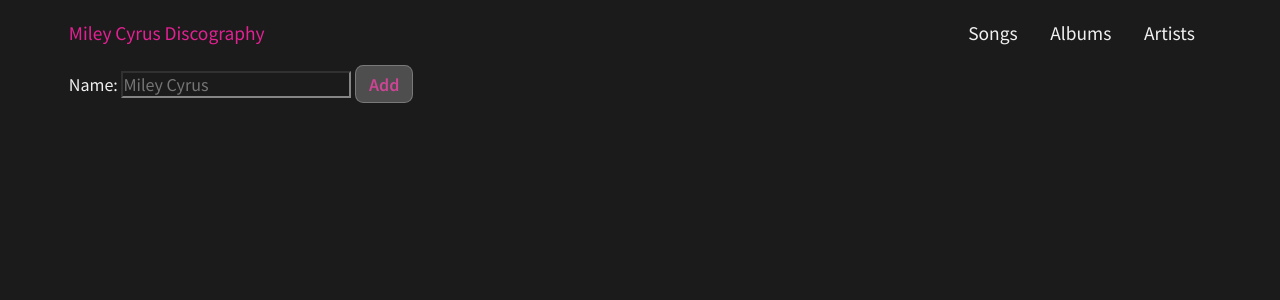
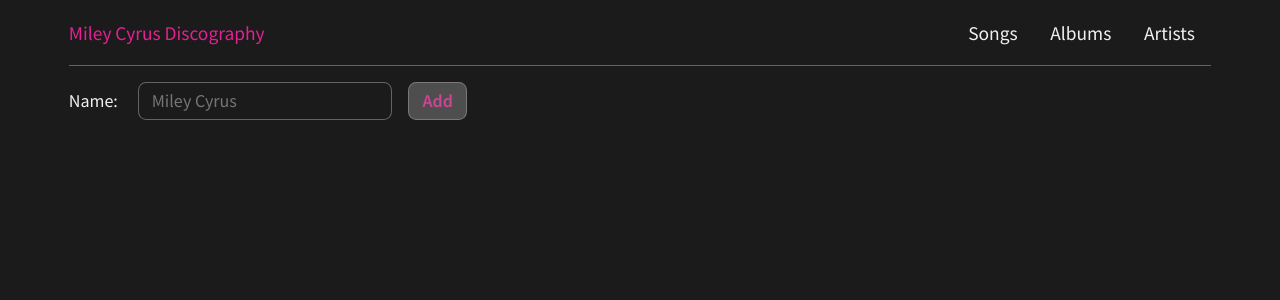
Before and after one commit to cammarb/miley-discography, a Flask app: page /artists/add in a window 1280 px wide. Shown: the top 300 px of the page. Run offline with Flask 2, Linux system fonts and the light colour scheme.

Commit message:
update styles (nav, forms)

```diff
--- a/app/static/css/main.css
+++ b/app/static/css/main.css
@@ -51,6 +51,7 @@
     justify-content: space-between;
     align-items: center;
     margin: 0 auto;
+    border-bottom: 1px solid var(--grey-border);
 }
 
 .home-nav {
@@ -80,7 +81,7 @@
 
 .container {
     width: 100%;
-    padding: 4rem 0;
+    padding: 5rem 0;
 }
 
 /* Components */
@@ -156,6 +157,18 @@
     background-color: var(--bg-grey-100);
 }
 
+/* Forms */
+form label {
+    padding-right: 1rem;
+}
+
+form input {
+    padding: 0.4rem 0.8rem;
+    border-radius: 0.5rem;
+    border: 0.1rem solid var(--grey-border);
+    margin-right: 0.8rem;
+}
+
 
 @media (max-width: 60em) {
     nav {
```
